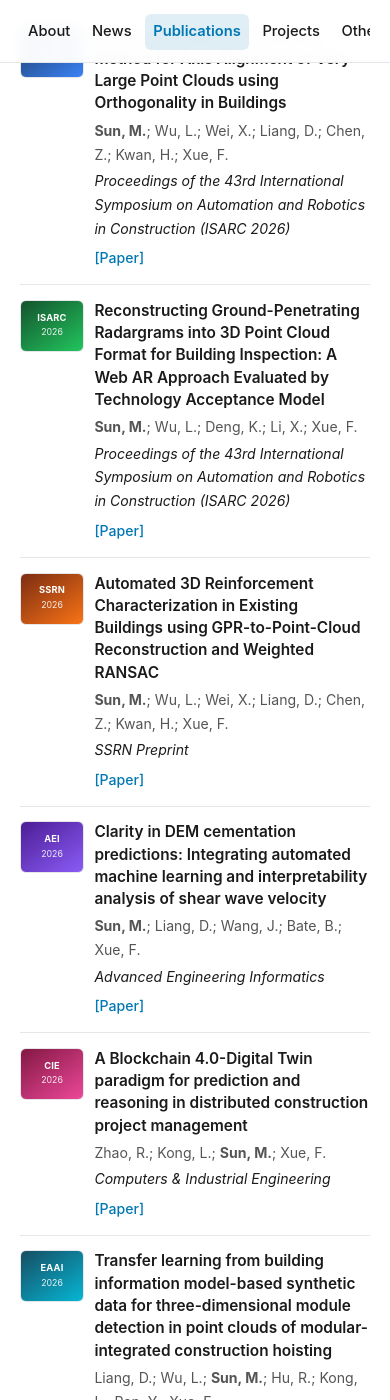
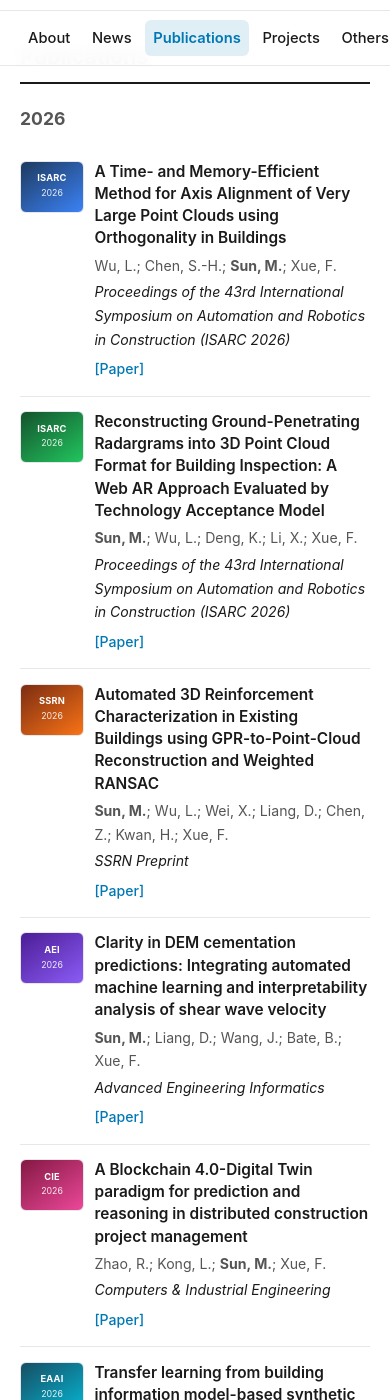
Before and after one commit to quenfly/quenfly.github.io, a Jekyll site: the page built from index.md, in a window 390 px wide and 1400 px high, scrolled down 1805 px. Built offline with Jekyll 4.4.1, drawn with Linux system fonts in a browser that asks for light colours; some of the changed text lies outside the part shown.

Commit message:
Fix ISARC 0208 authors and replace mobile nav collapse logic
- Correct axis alignment paper authors: Wu, Chen, Sun, Xue
- Mobile: full header scrolls away naturally; fixed compact nav
  appears after passing full header height (no height animation)
- Desktop sidebar keeps scroll-collapse for identity/links only

Co-authored-by: Simon Sun <quenfly@users.noreply.github.com>

```diff
--- a/_data/publications.yml
+++ b/_data/publications.yml
@@ -1,7 +1,7 @@
 - year: 2026
   papers:
     - title: "A Time- and Memory-Efficient Method for Axis Alignment of Very Large Point Clouds using Orthogonality in Buildings"
-      authors: "<strong>Sun, M.</strong>; Wu, L.; Wei, X.; Liang, D.; Chen, Z.; Kwan, H.; Xue, F."
+      authors: "Wu, L.; Chen, S.-H.; <strong>Sun, M.</strong>; Xue, F."
       venue: "Proceedings of the 43rd International Symposium on Automation and Robotics in Construction (ISARC 2026)"
       venue_short: "ISARC"
       links:
--- /dev/null
+++ b/_includes/academic/nav-links.html
@@ -0,0 +1,3 @@
+{% for item in site.data.profile.nav %}
+  <a href="{{ item.anchor }}" class="academic-nav-link">{{ item.name }}</a>
+{% endfor %}
--- a/_includes/academic/nav.html
+++ b/_includes/academic/nav.html
@@ -15,30 +15,32 @@
     </div>
 
     <nav class="academic-nav" aria-label="Primary">
-      {% for item in profile.nav %}
-        <a href="{{ item.anchor }}" class="academic-nav-link">{{ item.name }}</a>
-      {% endfor %}
+      {% include academic/nav-links.html %}
     </nav>
   </div>
 </aside>
 
-<!-- Mobile top bar (mirrors sidebar; collapsed on scroll) -->
-<header class="academic-mobile-header" id="mobile-header">
-  <div class="academic-mobile-header-inner">
-    <div class="academic-identity academic-sidebar-expand">
+<!-- Mobile: full header scrolls away; compact fixed nav appears afterward -->
+<div class="academic-mobile-full" id="mobile-header-full">
+  <div class="academic-mobile-full-inner">
+    <div class="academic-identity">
       <h1 class="academic-name academic-name-sm">
         <a href="#top">{{ profile.name }}</a>
         {% if profile.name_cn %}<span class="academic-name-cn">{{ profile.name_cn }}</span>{% endif %}
       </h1>
       <p class="academic-role">{{ profile.title }} · {{ profile.affiliation }}</p>
     </div>
-    <div class="academic-links academic-sidebar-expand academic-links-inline">
+    <div class="academic-links academic-links-inline">
       {% include academic/profile-links.html compact=true %}
     </div>
     <nav class="academic-nav academic-nav-mobile" aria-label="Primary">
-      {% for item in profile.nav %}
-        <a href="{{ item.anchor }}" class="academic-nav-link">{{ item.name }}</a>
-      {% endfor %}
+      {% include academic/nav-links.html %}
     </nav>
   </div>
-</header>
+</div>
+
+<div class="academic-mobile-compact" id="mobile-header-compact" aria-hidden="true">
+  <nav class="academic-nav academic-nav-mobile academic-nav-compact" aria-label="Primary">
+    {% include academic/nav-links.html %}
+  </nav>
+</div>
--- a/assets/css/academic.scss
+++ b/assets/css/academic.scss
@@ -65,19 +65,41 @@ a {
   display: none;
 }
 
-.academic-mobile-header {
+.academic-mobile-full {
   display: block;
-  position: sticky;
+  background: $bg-color;
+  border-bottom: 1px solid $border-color;
+}
+
+.academic-mobile-full-inner {
+  padding: 0.85rem 1.25rem 0.75rem;
+}
+
+.academic-mobile-compact {
+  display: block;
+  position: fixed;
   top: 0;
+  left: 0;
+  right: 0;
   z-index: 100;
   background: rgba(255, 255, 255, 0.96);
   backdrop-filter: blur(8px);
   border-bottom: 1px solid $border-color;
-  overflow-anchor: none;
+  transform: translateY(-100%);
+  visibility: hidden;
+  pointer-events: none;
 }
 
-.academic-mobile-header-inner {
-  padding: 0.85rem 1.25rem 0.75rem;
+body.mobile-compact-nav .academic-mobile-compact {
+  transform: translateY(0);
+  visibility: visible;
+  pointer-events: auto;
+}
+
+.academic-nav-compact {
+  margin: 0;
+  padding: 0.55rem 1.25rem;
+  border-top: none;
 }
 
 .academic-name-sm {
@@ -154,7 +176,8 @@ body.is-scrolled .academic-nav-mobile {
 }
 
 @media (min-width: $mobile-bp) {
-  .academic-mobile-header {
+  .academic-mobile-full,
+  .academic-mobile-compact {
     display: none;
   }
 
--- a/assets/js/academic.js
+++ b/assets/js/academic.js
@@ -1,33 +1,43 @@
 (function () {
-  var COLLAPSE_AT = 72;
-  var EXPAND_AT = 12;
-  var collapsed = false;
+  var MOBILE_BP = 900;
+  var DESKTOP_COLLAPSE_AT = 72;
   var ticking = false;
+  var mobileFullHeader = document.getElementById("mobile-header-full");
+  var mobileCompactHeader = document.getElementById("mobile-header-compact");
 
-  function setCollapsed(next) {
-    if (collapsed === next) {
+  function isMobile() {
+    return window.innerWidth < MOBILE_BP;
+  }
+
+  function updateMobileCompactNav() {
+    if (!mobileFullHeader || !mobileCompactHeader) {
       return;
     }
-    collapsed = next;
-    document.body.classList.toggle("is-scrolled", next);
+
+    var showCompact = window.scrollY >= mobileFullHeader.offsetHeight;
+    document.body.classList.toggle("mobile-compact-nav", showCompact);
+    mobileCompactHeader.setAttribute("aria-hidden", showCompact ? "false" : "true");
+  }
+
+  function updateDesktopSidebarCollapse() {
+    document.body.classList.toggle("is-scrolled", window.scrollY > DESKTOP_COLLAPSE_AT);
   }
 
   function onScroll() {
-    var y = window.scrollY;
-    if (!collapsed && y > COLLAPSE_AT) {
-      setCollapsed(true);
-    } else if (collapsed && y < EXPAND_AT) {
-      setCollapsed(false);
+    if (isMobile()) {
+      updateMobileCompactNav();
+    } else {
+      document.body.classList.remove("mobile-compact-nav");
+      updateDesktopSidebarCollapse();
     }
+    updateActiveNav();
   }
 
   function onScrollFrame() {
     ticking = false;
     onScroll();
-    updateActiveNav();
   }
 
-  // Highlight active nav section
   function updateActiveNav() {
     var sections = ["about", "news", "publications", "projects", "others"];
     var scrollPos = window.scrollY + 120;
@@ -44,6 +54,11 @@
     });
   }
 
+  function onResize() {
+    document.body.classList.remove("mobile-compact-nav");
+    onScroll();
+  }
+
   window.addEventListener("scroll", function () {
     if (!ticking) {
       ticking = true;
@@ -51,6 +66,7 @@
     }
   }, { passive: true });
 
+  window.addEventListener("resize", onResize, { passive: true });
+
   onScroll();
-  updateActiveNav();
 })();
```
